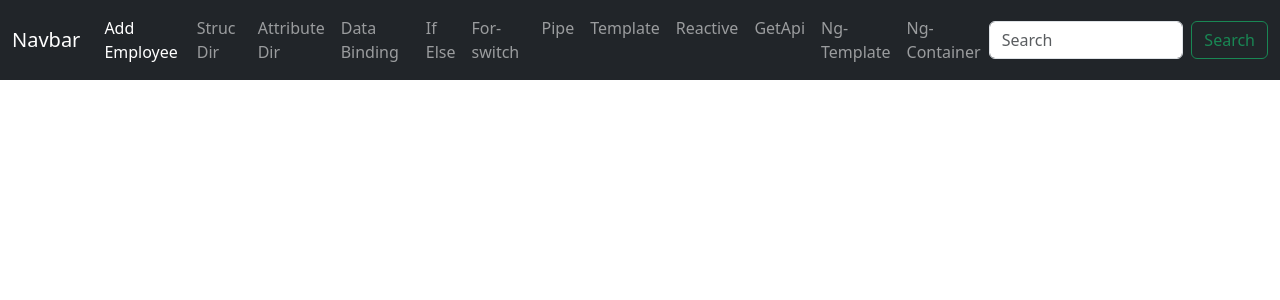
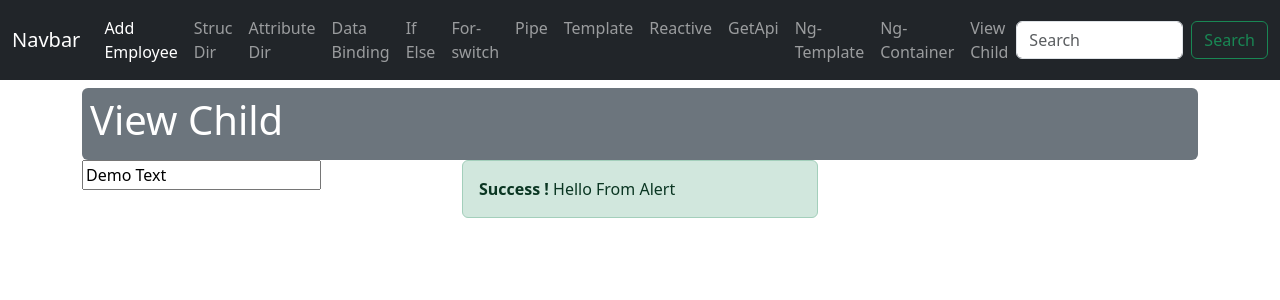
Before and after one commit to ravina-ghidode/Learn-Angular, an Angular app in the folder angular-18/: page /viewchild in a window 1280 px wide. Before the commit this address led to /. Shown: the top 300 px of the page. Built offline with nearby package versions, Linux system fonts and the light colour scheme.

Commit message:
View Child Decorator

```diff
--- a/angular-18/src/app/app.component.html
+++ b/angular-18/src/app/app.component.html
@@ -53,6 +53,9 @@
                 <li class="nav-item">
                     <a class="nav-link" routerLink="ngcontainer">Ng-Container</a>
                 </li>
+                <li class="nav-item">
+                    <a class="nav-link" routerLink="viewchild">View Child</a>
+                </li>
 
             </ul>
             <form class="d-flex">
--- a/angular-18/src/app/app.routes.ts
+++ b/angular-18/src/app/app.routes.ts
@@ -11,6 +11,7 @@ import { ReactiveComponent } from './forms/reactive/reactive.component';
 import { GetApiComponent } from './apiIntregation/get-api/get-api.component';
 import { NgtemplateComponent } from './directives/ngtemplate/ngtemplate.component';
 import { NgCOntainerComponent } from './directives/ng-container/ng-container.component';
+import { ViewchildComponent } from './viewchild/viewchild.component';
 
 export const routes: Routes = [
     {
@@ -61,6 +62,10 @@ export const routes: Routes = [
         path: 'ngcontainer',
         component: NgCOntainerComponent
     },
+    {
+        path: 'viewchild',
+        component: ViewchildComponent
+    },
 
 
 ];
--- a/angular-18/src/app/reusable-component/alert/alert.component.ts
+++ b/angular-18/src/app/reusable-component/alert/alert.component.ts
@@ -11,4 +11,5 @@ import { Component, Input } from '@angular/core';
 export class AlertComponent {
   @Input() message: string = '';
   @Input() alertType: string = '';
+  alertMode: string = "Demo Demo";
 }
--- /dev/null
+++ b/angular-18/src/app/viewchild/viewchild.component.html
@@ -0,0 +1,11 @@
+<div class="mt-2 p-2 bg-secondary text-white rounded">
+    <h1>View Child </h1>
+</div>
+<div class="row">
+    <div class="col-4">
+        <input type="text" #txt value="Demo Text">
+    </div>
+    <div class="col-4">
+        <app-alert [alertType]="'Success'" [message]="'Hello From Alert'"></app-alert>
+    </div>
+</div>
--- /dev/null
+++ b/angular-18/src/app/viewchild/viewchild.component.ts
@@ -0,0 +1,19 @@
+import { Component, ElementRef, ViewChild, AfterViewInit } from '@angular/core';
+import { AlertComponent } from '../reusable-component/alert/alert.component';
+
+@Component({
+  selector: 'app-viewchild',
+  standalone: true,
+  imports: [AlertComponent],
+  templateUrl: './viewchild.component.html',
+  styleUrl: './viewchild.component.css'
+})
+export class ViewchildComponent implements AfterViewInit {
+
+  @ViewChild('txt') textBox: ElementRef | undefined;
+  @ViewChild(AlertComponent) alertComp: AlertComponent | undefined;
+  ngAfterViewInit(): void {
+    const value = this.textBox?.nativeElement.value;
+    const alertMode = this.alertComp?.alertMode;
+  }
+}
```
Also changed, not shown: angular-18/src/app/viewchild/viewchild.component.css (added), 1 other file (tests, documents, lock files or other folders).
